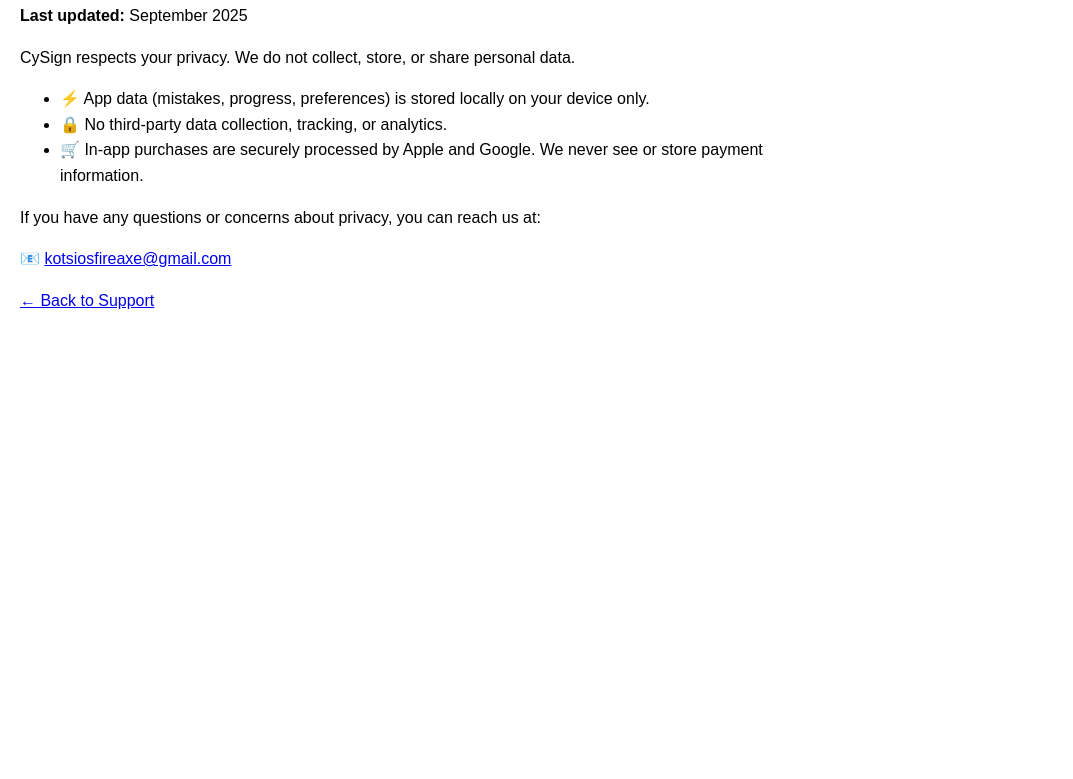
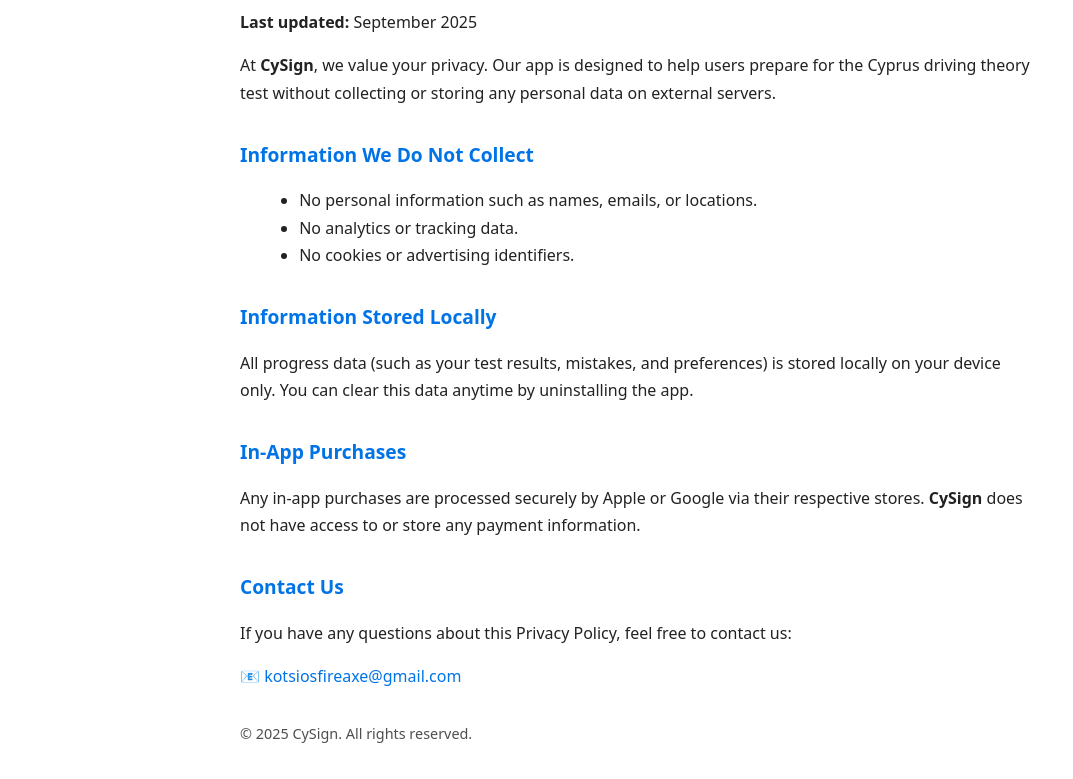
Before and after one commit to Fireaxxe/cysign, a plain HTML site: page privacy.html in a window 1280 px wide. Shown: the part 91-870 px from the top of the page, without its empty margins (0-1073 px from the left). Before the commit the page ends 800 px from the top, so only its background shows below. Drawn offline with Linux system fonts and the light colour scheme.

Commit message:
Update privacy.html

```diff
--- a/privacy.html
+++ b/privacy.html
@@ -1,29 +1,83 @@
 <!DOCTYPE html>
 <html lang="en">
 <head>
-  <meta charset="UTF-8">
-  <meta name="viewport" content="width=device-width, initial-scale=1.0">
-  <title>Privacy Policy - CySign</title>
+  <meta charset="UTF-8" />
+  <meta name="viewport" content="width=device-width, initial-scale=1.0" />
+  <title>Privacy Policy – CySign</title>
   <style>
-    body { font-family: Arial, sans-serif; margin: 20px; line-height: 1.6; max-width: 800px; }
-    h1 { color: #333; }
+    :root {
+      color-scheme: light dark;
+      --text: #222;
+      --bg: #fff;
+      --accent: #0073e6;
+    }
+    @media (prefers-color-scheme: dark) {
+      :root {
+        --text: #eee;
+        --bg: #111;
+        --accent: #4dabff;
+      }
+    }
+    body {
+      font-family: system-ui, Arial, sans-serif;
+      background: var(--bg);
+      color: var(--text);
+      margin: 2rem auto;
+      padding: 0 1.5rem;
+      max-width: 800px;
+      line-height: 1.7;
+    }
+    h1 {
+      font-size: 1.8rem;
+      color: var(--accent);
+    }
+    h2 {
+      margin-top: 2rem;
+      color: var(--accent);
+      font-size: 1.2rem;
+    }
+    ul {
+      margin-left: 1.2rem;
+    }
+    a {
+      color: var(--accent);
+      text-decoration: none;
+    }
+    a:hover {
+      text-decoration: underline;
+    }
+    footer {
+      margin-top: 2rem;
+      font-size: 0.9rem;
+      opacity: 0.8;
+    }
   </style>
 </head>
 <body>
   <h1>Privacy Policy</h1>
-  <p><b>Last updated:</b> September 2025</p>
+  <p><strong>Last updated:</strong> September 2025</p>
 
-  <p>CySign respects your privacy. We do not collect, store, or share personal data.</p>
+  <p>At <strong>CySign</strong>, we value your privacy. Our app is designed to help users prepare for the Cyprus driving theory test without collecting or storing any personal data on external servers.</p>
 
+  <h2>Information We Do Not Collect</h2>
   <ul>
-    <li>⚡ App data (mistakes, progress, preferences) is stored locally on your device only.</li>
-    <li>🔒 No third-party data collection, tracking, or analytics.</li>
-    <li>🛒 In-app purchases are securely processed by Apple and Google. We never see or store payment information.</li>
+    <li>No personal information such as names, emails, or locations.</li>
+    <li>No analytics or tracking data.</li>
+    <li>No cookies or advertising identifiers.</li>
   </ul>
 
-  <p>If you have any questions or concerns about privacy, you can reach us at:</p>
+  <h2>Information Stored Locally</h2>
+  <p>All progress data (such as your test results, mistakes, and preferences) is stored locally on your device only. You can clear this data anytime by uninstalling the app.</p>
+
+  <h2>In-App Purchases</h2>
+  <p>Any in-app purchases are processed securely by Apple or Google via their respective stores. <strong>CySign</strong> does not have access to or store any payment information.</p>
+
+  <h2>Contact Us</h2>
+  <p>If you have any questions about this Privacy Policy, feel free to contact us:</p>
   <p>📧 <a href="mailto:kotsiosfireaxe@gmail.com">kotsiosfireaxe@gmail.com</a></p>
 
-  <p><a href="./index.html">← Back to Support</a></p>
+  <footer>
+    © 2025 CySign. All rights reserved.
+  </footer>
 </body>
 </html>
```
